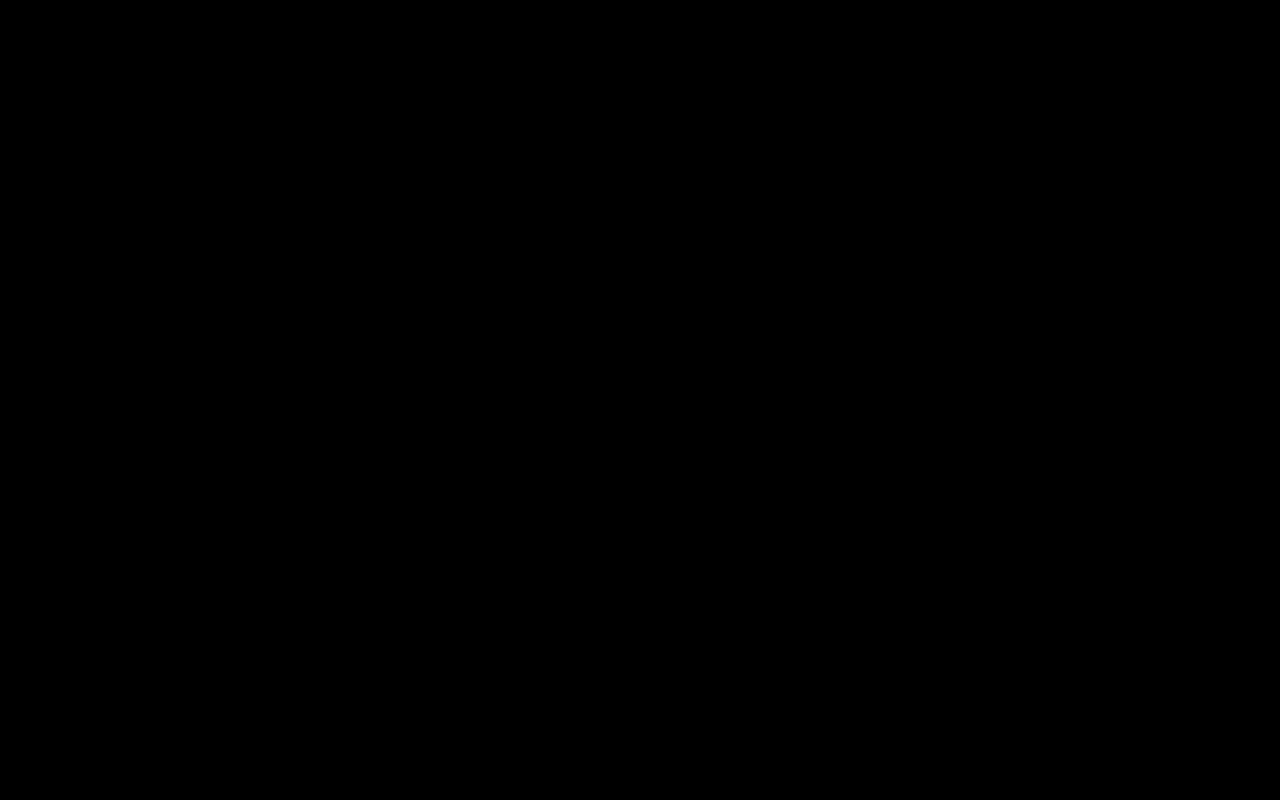
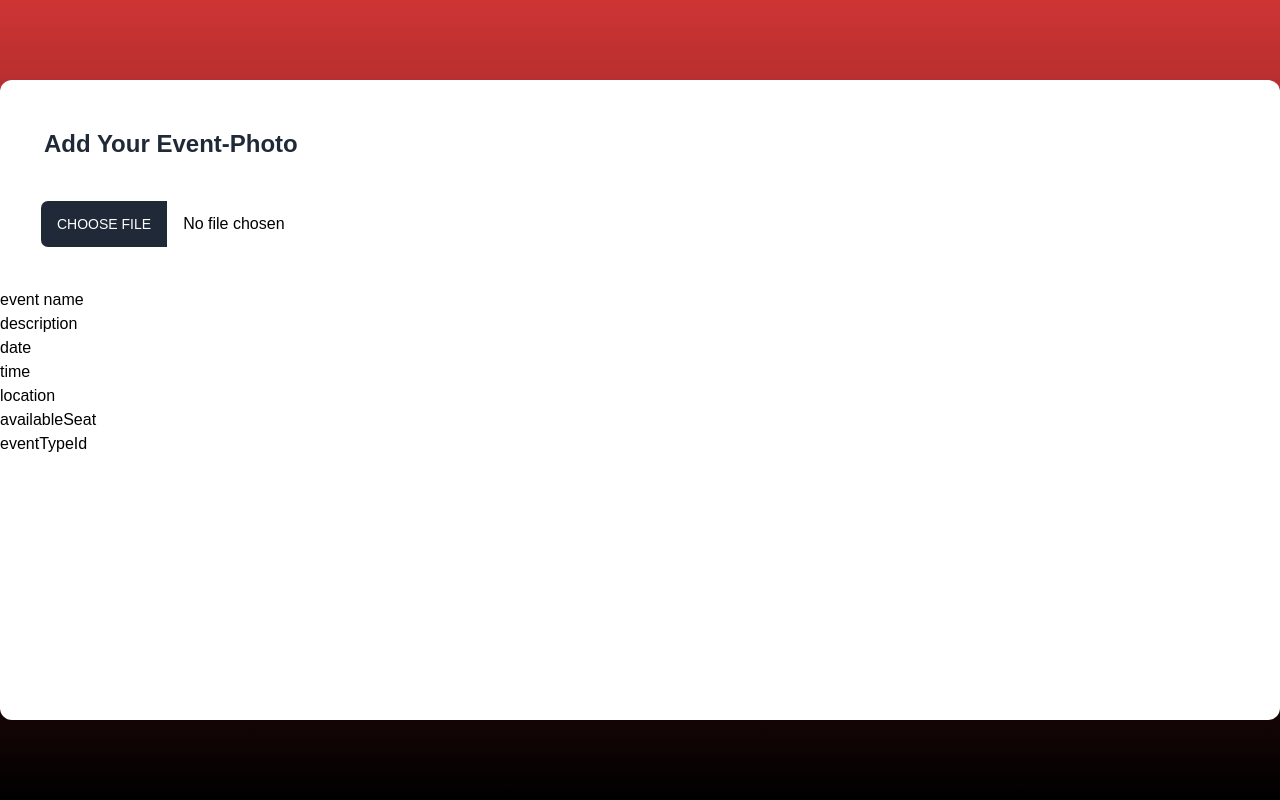
Before and after one commit to MasRfif/MiniProt, a Next.js app in the folder Web/: page /admin in a window 1280 px wide. Shown: the top 800 px of the page. Built offline with nearby package versions, Linux system fonts and the light colour scheme.

Commit message:
save admin 15%

```diff
--- a/Web/src/app/(page)/admin/page.tsx
+++ b/Web/src/app/(page)/admin/page.tsx
@@ -1,8 +1,39 @@
 export default function adminPg() {
   return (
     <>
-      <section className="w-full h-screen bg-black">
-        <div className=""></div>
+      <section className="flex w-full h-screen justify-center items-center bg-gradient-to-t from-black to-red-700/90">
+        <div className="justify-center w-[80rem] h-[40rem] rounded-xl bg-white">
+          <div className="p-10 w-full ">
+            <div className="label font-bold pb-10">
+              <span className="label-text text-2xl ">Add Your Event-Photo</span>
+            </div>
+            <input
+              type="file"
+              className="file-input file-input-ghost w-full max-w-xs"
+            />
+          </div>
+          <div>
+            <h1>event name</h1>
+          </div>
+          <div>
+            <h1>description</h1>
+          </div>
+          <div>
+            <h1>date</h1>
+          </div>
+          <div>
+            <h1>time</h1>
+          </div>
+          <div>
+            <h1>location</h1>
+          </div>
+          <div>
+            <h1>availableSeat</h1>
+          </div>
+          <div>
+            <h1>eventTypeId</h1>
+          </div>
+        </div>
       </section>
     </>
   );
```
